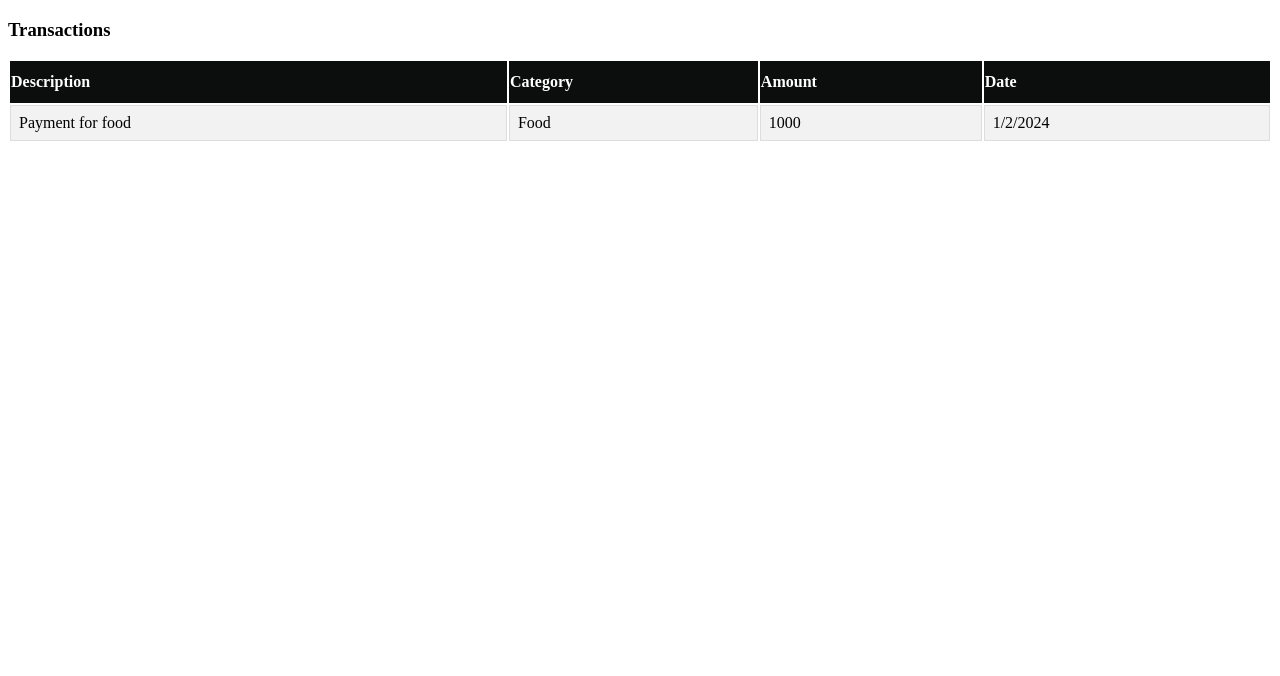
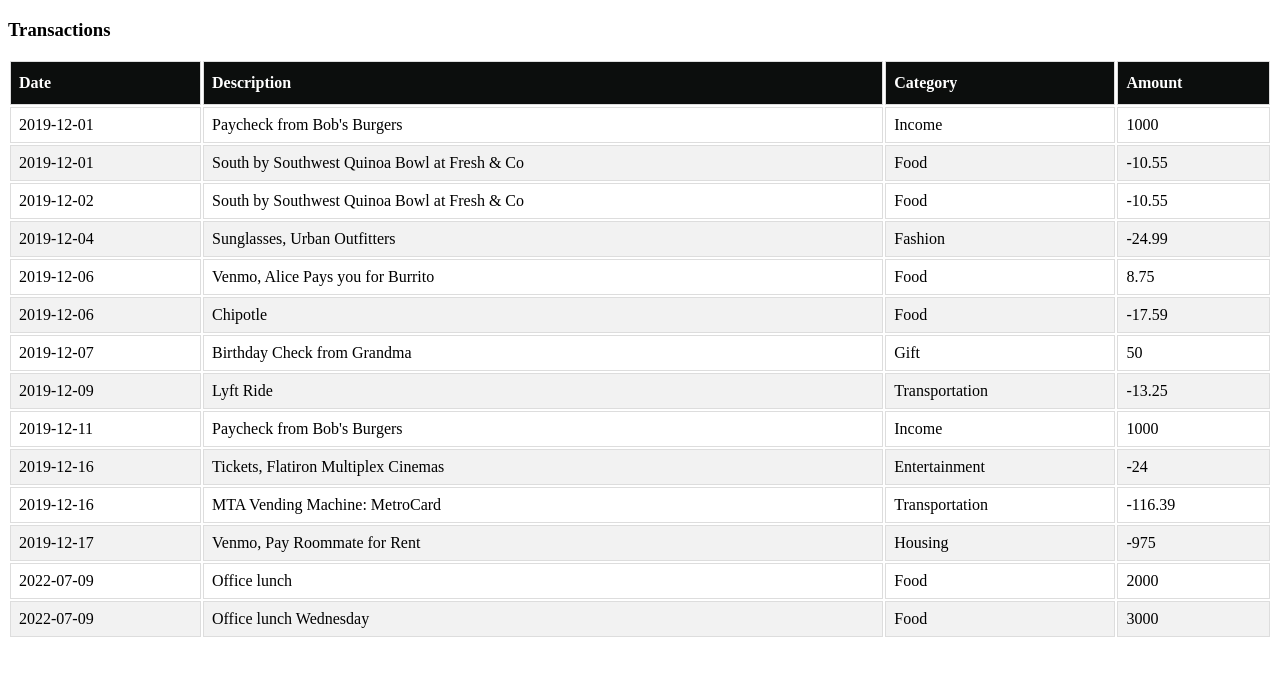
Before and after one commit to Koech-Eugene/BankofFlatiron, a React (Vite) app: page / in a window 1280 px wide. Shown: the top 676 px of the page. Built offline with nearby package versions, Linux system fonts and the light colour scheme; data requests are answered from the project's data file.

Commit message:
fetch transactions

```diff
--- a/src/components/Bank.jsx
+++ b/src/components/Bank.jsx
@@ -1,10 +1,25 @@
+import { useEffect, useState } from "react";
 import TransactionList from "./TransactionList";
 
 function Bank() {
-  return (
-    <div>
-      <TransactionList />
-    </div>
-  );
+  const [transactions, setTransactions] = useState([]);
+
+  const URL = "http://localhost:9999/transactions";
+  useEffect(() => {
+    async function fetchTransactions() {
+      try {
+        const response = await fetch(URL);
+        if (!response.ok) throw new Error("Failed to fetch");
+        const data = await response.json();
+        setTransactions(data);
+      } catch (error) {
+        console.error("Error fetching transactions:", error);
+      }
+    }
+
+    fetchTransactions();
+  }, []);
+
+  return <TransactionList transactions = {transactions}/>;
 }
 export default Bank;
--- a/src/components/TransactionList.jsx
+++ b/src/components/TransactionList.jsx
@@ -1,20 +1,33 @@
-function TransactionList() {
+
+function TransactionList( {transactions} ) {
   return (
     <>
       <h3>Transactions</h3>
       <table className="transaction">
+        <thead>
         <tr>
+          <th>Date</th>
           <th>Description</th>
           <th>Category</th>
           <th>Amount</th>
-          <th>Date</th>
         </tr>
-        <tr>
+        </thead>
+        {/* <tr>
           <td>Payment for food</td>
           <td>Food</td>
           <td>1000</td>
           <td>1/2/2024</td>
-        </tr>
+        </tr> */}
+       <tbody>
+        {transactions.map((transactions) => (
+          <tr key={transactions.id}>
+            <td>{transactions.date}</td>
+            <td>{transactions.description}</td>
+            <td>{transactions.category}</td>
+            <td>{transactions.amount}</td>
+          </tr>
+        ))}
+       </tbody>
       </table>
     </>
   );
--- a/src/index.css
+++ b/src/index.css
@@ -3,7 +3,7 @@
 }
 
 .transaction td,
-#customers th {
+.transaction th {
   border: 1px solid #ddd;
   padding: 8px;
 }
```
Also changed, not shown: src/components/Transaction.jsx (+14 -0 lines).
